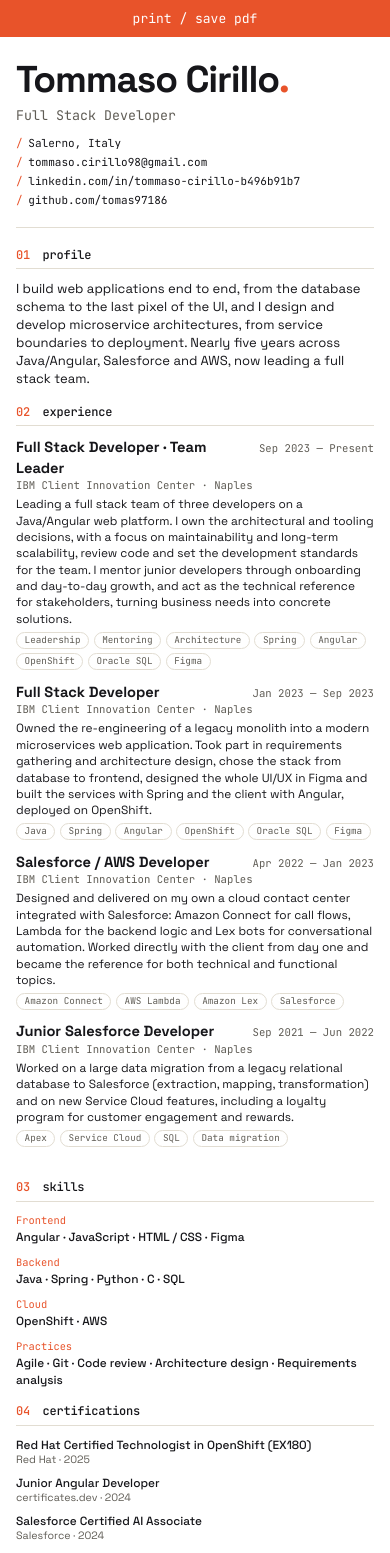
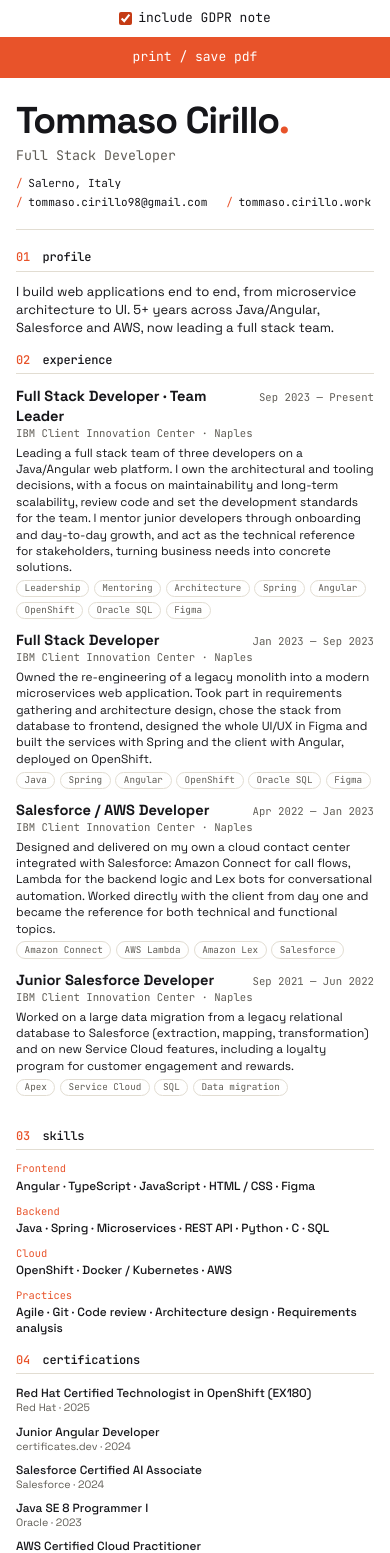
Before and after one commit to tomas97186/portfolio, an Angular app: page /cv in a window 390 px wide. Shown: the top 1553 px of the page. Built offline with nearby package versions, Linux system fonts and the light colour scheme.

Commit message:
Aggiunto pulsante in export

```diff
--- a/src/app/cv/cv.component.html
+++ b/src/app/cv/cv.component.html
@@ -1,4 +1,12 @@
-<button class="print" (click)="print()">print / save pdf</button>
+<div class="toolbar">
+  @if (note) {
+    <label>
+      <input type="checkbox" [checked]="showNote()" (change)="showNote.set(!showNote())" />
+      include GDPR note
+    </label>
+  }
+  <button class="print" (click)="print()">print / save pdf</button>
+</div>
 
 <article class="sheet">
   <header>
@@ -7,11 +15,11 @@
 
     <ul class="contacts">
       <li style="width: 100%">{{ p.location }}</li>
-      <li [style.width]="priv.phone ?  null : '100%'">
+      <li>
         <a [href]="'mailto:' + p.email">{{ p.email }}</a>
       </li>
       @if (priv.phone) {
-        <li style="width: 100%">{{ priv.phone }}</li>
+        <li>{{ priv.phone }}</li>
       }
       @if (priv.website) {
         <li>
@@ -103,7 +111,7 @@
     </aside>
   </div>
 
-  @if (note) {
+  @if (note && showNote()) {
     <p class="note">{{ note }}</p>
   }
 </article>
--- a/src/app/cv/cv.component.scss
+++ b/src/app/cv/cv.component.scss
@@ -218,19 +218,41 @@ h3 {
 
 .note {
   margin: 3mm 0 0;
-  margin-top: auto;
+  margin-top: 10mm;
   font-size: 7pt;
   color: var(--muted);
 }
 
 // ---------- schermo vs stampa
 
-.print {
+.toolbar {
   position: fixed;
   top: 16px;
   right: 16px;
+  display: flex;
+  align-items: center;
+  gap: 12px;
   font-family: var(--mono);
   font-size: 13px;
+
+  label {
+    display: flex;
+    align-items: center;
+    gap: 6px;
+    padding: 8px 12px;
+    border-radius: 4px;
+    background: #fff;
+    box-shadow: 0 2px 8px rgba(0, 0, 0, 0.08);
+    cursor: pointer;
+  }
+  input {
+    accent-color: var(--accent);
+    margin: 0;
+  }
+}
+
+.print {
+  font: inherit;
   padding: 10px 16px;
   border: 0;
   border-radius: 4px;
@@ -253,10 +275,19 @@ h3 {
     grid-template-columns: 1fr;
   }
   // su mobile non flottante, per non coprire il testo; la stampa resta A4 (vedi @media print)
+  .toolbar {
+    position: static;
+    flex-direction: column;
+    align-items: stretch;
+    gap: 0;
+
+    label {
+      justify-content: center;
+      border-radius: 0;
+      box-shadow: none;
+    }
+  }
   .print {
-    position: static;
-    display: block;
-    width: 100%;
     border-radius: 0;
   }
 }
@@ -273,7 +304,7 @@ h3 {
     padding: 0 14mm;
     box-shadow: none;
   }
-  .print {
+  .toolbar {
     display: none;
   }
 }
--- a/src/app/cv/cv.component.ts
+++ b/src/app/cv/cv.component.ts
@@ -1,4 +1,4 @@
-import { Component } from '@angular/core';
+import { Component, signal } from '@angular/core';
 import { CERTS, CV_NOTE, EDUCATION, JOBS, LANGUAGES, PROFILE, SKILLS } from '../data/profile';
 import { NgStyle } from '@angular/common';
 
@@ -24,11 +24,13 @@ export class CvComponent {
   education = EDUCATION;
   languages = LANGUAGES;
   note = CV_NOTE;
+  showNote = signal(true);
 
   priv: PrivateInfo = (window as any).__CV_PRIVATE__ ?? {};
 
   links = [
     { label: 'linkedin', url: this.p.linkedin },
+    { label: 'website', url: this.p.website },
     { label: 'github', url: this.p.github },
     { label: 'credly', url: this.p.credly },
   ].filter(l => !!l.url);
--- a/src/app/data/profile.ts
+++ b/src/app/data/profile.ts
@@ -19,12 +19,13 @@ export const PROFILE = {
   role: "Full Stack Developer",
   location: "Salerno, Italy",
   email: "tommaso.cirillo98@gmail.com",
-  linkedin: "https://it.linkedin.com/in/tommaso-cirillo-b496b91b7",
-  github: "https://github.com/tomas97186",
+  linkedin: "",// "https://it.linkedin.com/in/tommaso-cirillo-b496b91b7",
+  website: "https://tommaso.cirillo.work",
+  github: "", //"https://github.com/tomas97186",
   credly: "",// "https://www.credly.com/users/tommaso-cirillo",
   intro:
-    "I build web applications end to end, from the database schema to the last pixel of the UI, and I design and develop microservice architectures, from service boundaries to deployment.\n\r" +
-    "Nearly five years across Java/Angular, Salesforce and AWS, now leading a full stack team.",
+    "I build web applications end to end, from microservice architecture to UI.\n" +
+    "5+ years across Java/Angular, Salesforce and AWS, now leading a full stack team.",
 };
 
 export const ABOUT = [
@@ -95,10 +96,13 @@ export const JOBS: Job[] = [
 export const SKILLS: { group: string; items: string[] }[] = [
   {
     group: "Frontend",
-    items: ["Angular", "JavaScript", "HTML / CSS", "Figma"],
+    items: ["Angular", "TypeScript", "JavaScript", "HTML / CSS", "Figma"],
   },
-  { group: "Backend", items: ["Java", "Spring", "Python", "C", "SQL"] },
-  { group: "Cloud", items: ["OpenShift", "AWS"] },
+  {
+    group: "Backend",
+    items: ["Java", "Spring", "Microservices", "REST API", "Python", "C", "SQL"],
+  },
+  { group: "Cloud", items: ["OpenShift", "Docker / Kubernetes", "AWS"] },
   {
     group: "Practices",
     items: [
```
